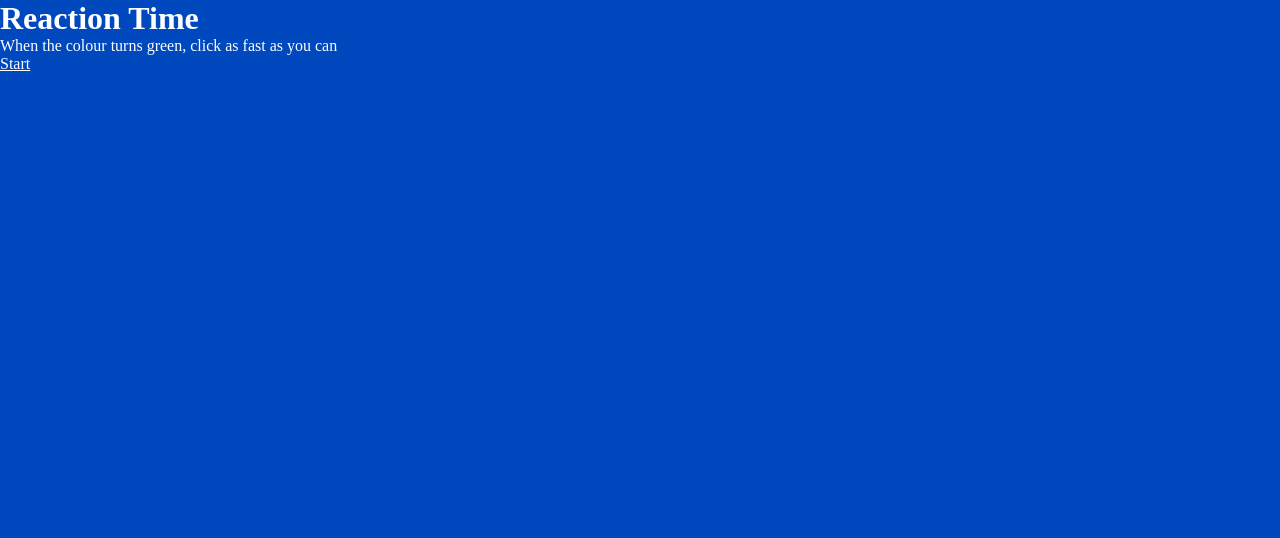
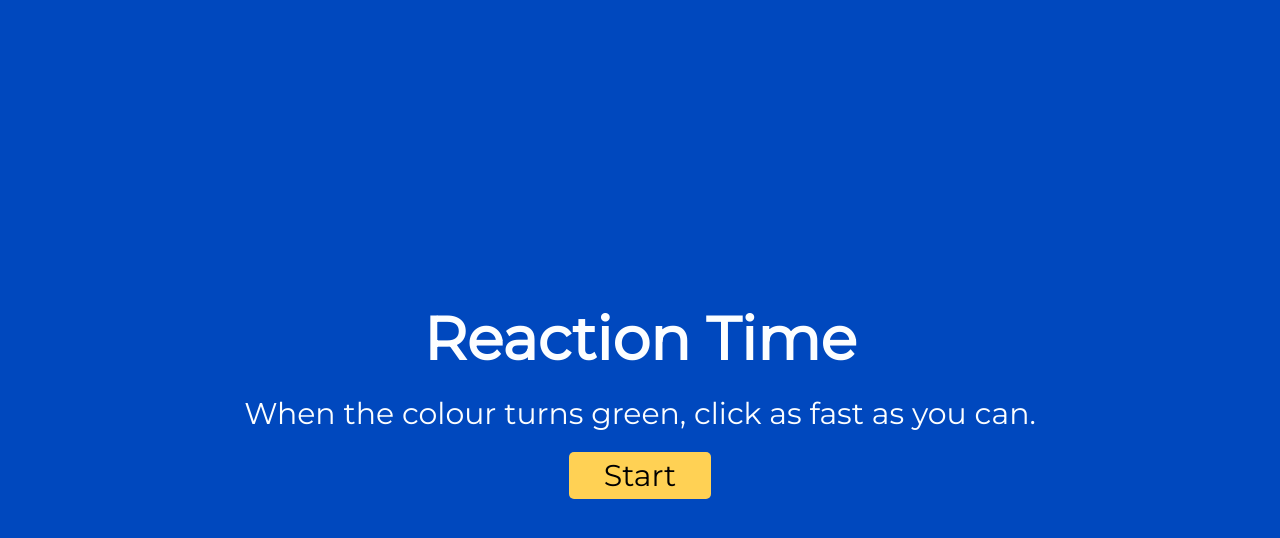
Before and after one commit to abrusu-collins/Game-Island, a PHP site: the page made by Reaction Time/reactiontime.html in a window 1280 px wide. Shown: the top 538 px of the page. Run offline with PHP 8.4, Linux system fonts and the light colour scheme.

Commit message:
Blue done

```diff
--- a/Reaction Time/reactiontime.html
+++ b/Reaction Time/reactiontime.html
@@ -16,7 +16,7 @@
 <body>
     <div class="blue">
         <h1>Reaction Time</h1>
-        <p>When the colour turns green, click as fast as you can</p>
+        <p>When the colour turns green, click as fast as you can.</p>
         <a href="">Start</a>
     </div>
     <div class="green"></div>
--- a/Reaction Time/sass/_blue.scss
+++ b/Reaction Time/sass/_blue.scss
@@ -2,4 +2,19 @@
     height:100vh;
     width:100%;
     background-color: $blue;
+    font-size: 30px;
+    display: flex;
+    flex-direction: column;
+    align-items: center;
+    justify-content: center;
+    & p{
+        margin:20px auto;
+    }
+    & a{
+        text-decoration: none;
+        background-color: #ffd154;
+        color:#000;
+        padding:5px 35px;
+        border-radius: 5px;
+    }
 }
--- a/Reaction Time/sass/_config.scss
+++ b/Reaction Time/sass/_config.scss
@@ -1,4 +1,4 @@
-
+@import url('https://fonts.googleapis.com/css2?family=Montserrat&display=swap');
 $blue:#0048BE  ;
 $green:#0C7E17;
 $red:#C60505;
@@ -8,4 +8,5 @@ $white:#fcfeff;
     padding: 0;
     box-sizing: border-box;
     color:$white;
+    font-family: 'Montserrat', sans-serif;
 }
--- a/styles/reactiontime.css
+++ b/styles/reactiontime.css
@@ -1,12 +1,29 @@
+@import url("https://fonts.googleapis.com/css2?family=Montserrat&display=swap");
 * {
   margin: 0;
   padding: 0;
   box-sizing: border-box;
   color: #fcfeff;
+  font-family: "Montserrat", sans-serif;
 }
 
 .blue {
   height: 100vh;
   width: 100%;
   background-color: #0048BE;
+  font-size: 30px;
+  display: flex;
+  flex-direction: column;
+  align-items: center;
+  justify-content: center;
 }
+.blue p {
+  margin: 20px auto;
+}
+.blue a {
+  text-decoration: none;
+  background-color: #ffd154;
+  color: #000;
+  padding: 5px 35px;
+  border-radius: 5px;
+}
```
